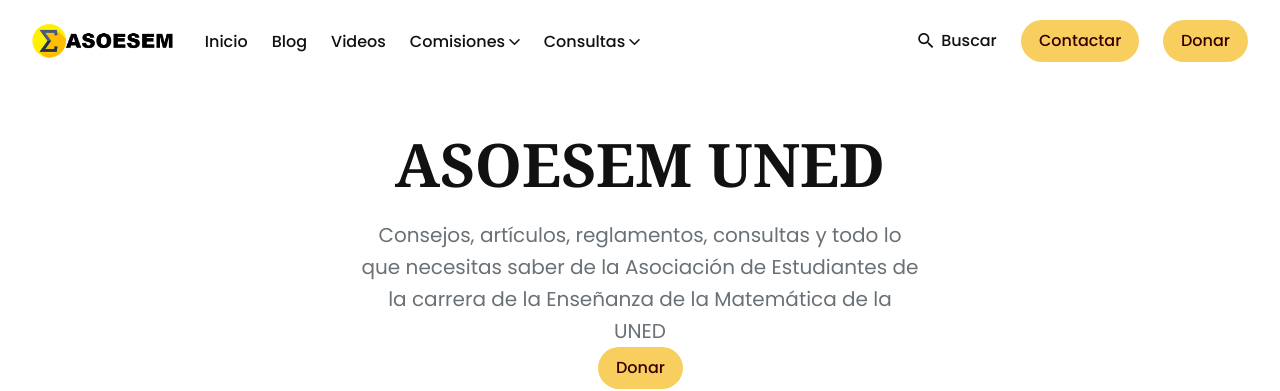
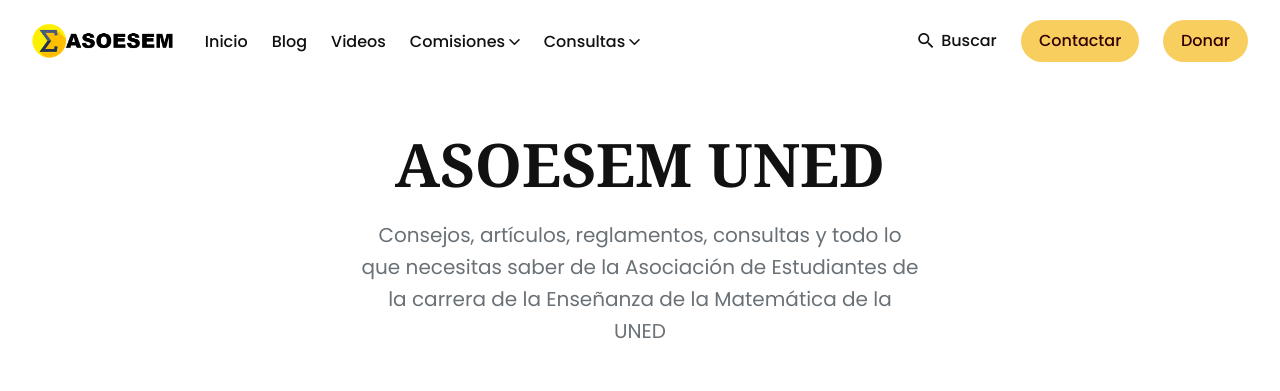
Before and after one commit to asoesem/asoesem.github.io, a Jekyll site: the page built from index.html, in a window 1280 px wide and 900 px high, cut to the strip 0-391 px from the top of the window. Built offline with Jekyll 4.4.1, drawn with Linux system fonts in a browser that asks for light colours.

Commit message:
Remueve donar del hero section

```diff
--- a/_includes/section-hero.html
+++ b/_includes/section-hero.html
@@ -11,9 +11,6 @@
           {{ if site.data.settings.hero.hero_description }}
           <p class="hero__description">{{ site.data.settings.hero.hero_description }}</p>
           {{ end }}
-          {% if site.data.settings.donate.enabled == true %}
-            <p><a href="{% if site.data.settings.donate.button_link %}{{ site.data.settings.donate.button_link }}{% else %}#{% endif %}" class="button cta-button">{{ site.data.settings.donate.button_text }}</a></p>
-          {% endif %}
         </div>
       </div>
     </div>
```
